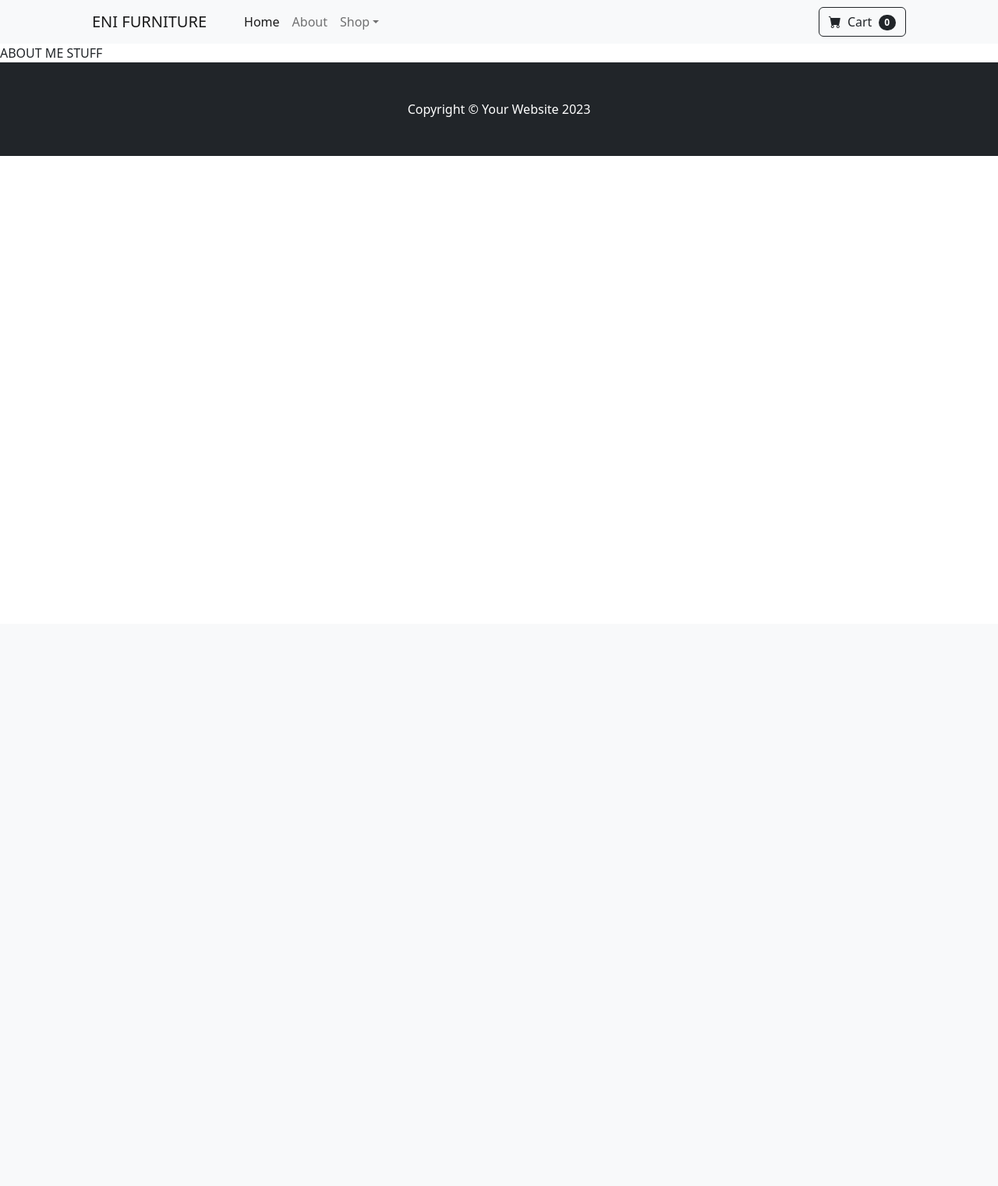
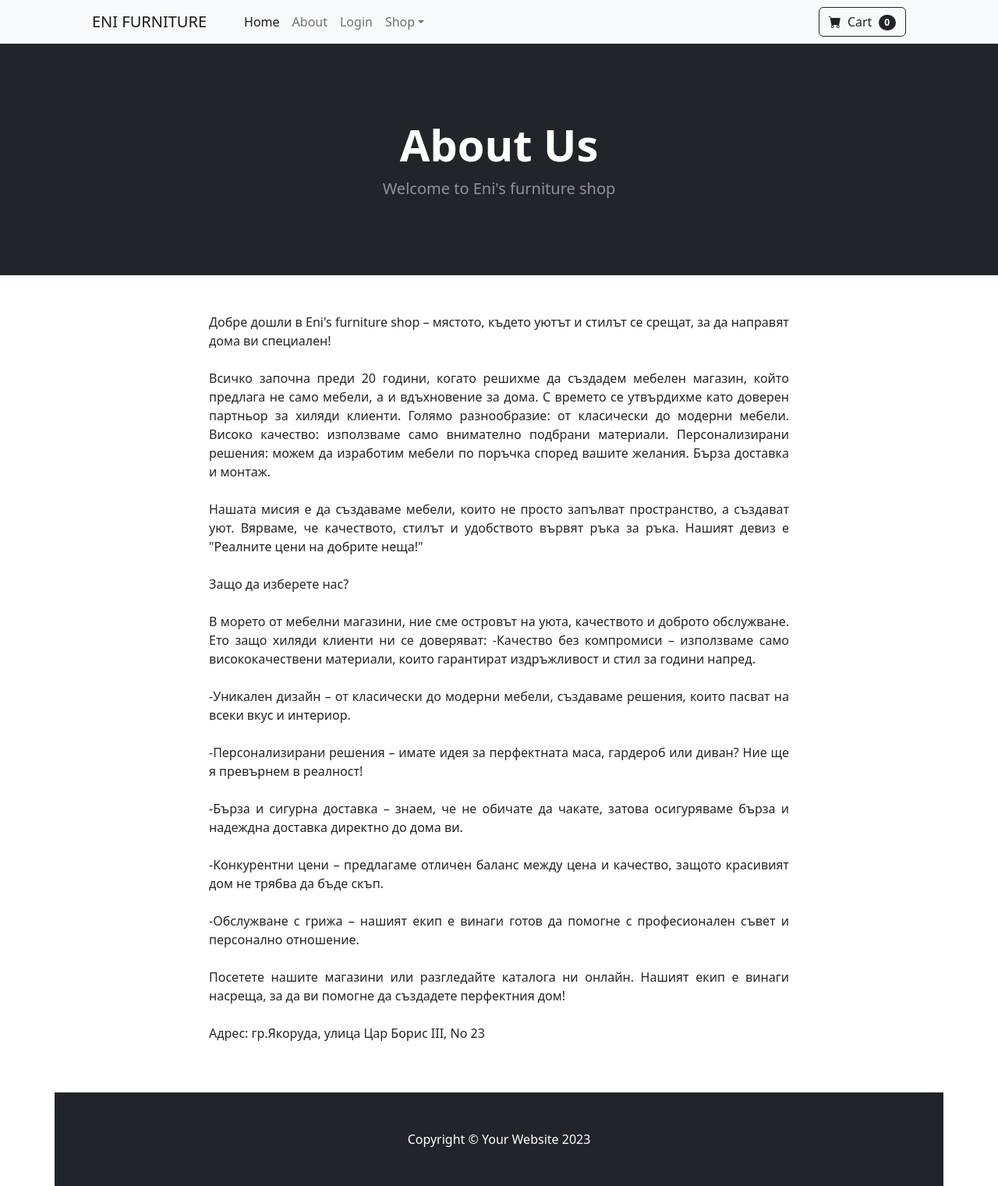
Before and after one commit to Enisel13/Python_project, a Django app: template ecom/ecom/store/templates/about.html in a window 1280 px wide. Shown: the whole page at 78% size. Before the commit the page ends 200 px from the top, so only its background shows below. Run offline with Django 5.2, Linux system fonts and the light colour scheme; the template is opened without the code that fills it, so the values that code supplies are empty; parts of the project's set-up code (start-up, migrations or seed data) failed here and were passed over; some libraries are stand-ins or nearby versions.

Commit message:
Login and Logout

```diff
--- a/ecom/ecom/store/templates/about.html
+++ b/ecom/ecom/store/templates/about.html
@@ -1,6 +1,55 @@
 {% extends 'base.html' %}
 {% block content %}
 
-ABOUT ME STUFF
+<!-- Header-->
+<header class="bg-dark py-5">
+    <div class="container px-4 px-lg-5 my-5">
+        <div class="text-center text-white">
+            <h1 class="display-4 fw-bolder">About Us</h1>
+            <p class="lead fw-normal text-white-50 mb-0">Welcome to Eni's furniture shop</p>
+        </div>
+    </div>
+</header>
 
+<div class="container">
+    <div class="row">
+        <center>
+            <div class="col-8">
+                <br/><br/>
+                <p align="justify">
+                Добре дошли в Eni's furniture shop – мястото, където уютът и стилът се срещат, за да направят дома ви специален!
+                <br/><br/>
+                Всичко започна преди 20 години, когато решихме да създадем мебелен магазин, който предлага не само мебели, а и вдъхновение за дома. С времето се утвърдихме като доверен партньор за хиляди клиенти.
+                Голямо разнообразие: от класически до модерни мебели.
+                Високо качество: използваме само внимателно подбрани материали.
+                Персонализирани решения: можем да изработим мебели по поръчка според вашите желания.
+                Бърза доставка и монтаж.
+                <br/><br/>
+                Нашата мисия е да създаваме мебели, които не просто запълват пространство, а създават уют. Вярваме, че качеството, стилът и удобството вървят ръка за ръка.
+                Нашият девиз е "Реалните цени на добрите неща!"
+                <br/><br/>
+                Защо да изберете нас?
+                <br/><br/>
+                В морето от мебелни магазини, ние сме островът на уюта, качеството и доброто обслужване. Ето защо хиляди клиенти ни се доверяват:
+                -Качество без компромиси – използваме само висококачествени материали, които гарантират издръжливост и стил за години напред.
+                <br/><br/>
+                -Уникален дизайн – от класически до модерни мебели, създаваме решения, които пасват на всеки вкус и интериор.
+                <br/><br/>
+                -Персонализирани решения – имате идея за перфектната маса, гардероб или диван? Ние ще я превърнем в реалност!
+                <br/><br/>
+                -Бърза и сигурна доставка – знаем, че не обичате да чакате, затова осигуряваме бърза и надеждна доставка директно до дома ви.
+                <br/><br/>
+                -Конкурентни цени – предлагаме отличен баланс между цена и качество, защото красивият дом не трябва да бъде скъп.
+                <br/><br/>
+                -Обслужване с грижа – нашият екип е винаги готов да помогне с професионален съвет и персонално отношение.
+                <br/><br/>
+                Посетете нашите магазини или разгледайте каталога ни онлайн. Нашият екип е винаги насреща, за да ви помогне да създадете перфектния дом!
+                <br/><br/>
+                Адрес: гр.Якоруда, улица Цар Борис III, No 23
+            </p>
+            <br/><br/>
+            <div>
+        </center>
+    <div>
+</div>
 {% endblock %}
--- a/ecom/ecom/store/templates/base.html
+++ b/ecom/ecom/store/templates/base.html
@@ -17,6 +17,15 @@
     </head>
     <body>
        {% include 'navbar.html' %}
+       {% if messages %}
+            {% for message in messages %}
+            <div class="alert alert-warning alert-dismissible fade show" role="alert">
+                {{ message }}
+                <button type="button" class="btn-close" data-bs-dismiss="alert" aria-label="Close"></button>
+              </div>
+            {% endfor %}
+
+       {% endif %}
 
         {% block content %}
         {% endblock %}
--- a/ecom/ecom/store/templates/navbar.html
+++ b/ecom/ecom/store/templates/navbar.html
@@ -1,12 +1,21 @@
 <!-- Navigation-->
 <nav class="navbar navbar-expand-lg navbar-light bg-light">
     <div class="container px-4 px-lg-5">
-        <a class="navbar-brand" href="#!">ENI FURNITURE</a>
+        <a class="navbar-brand" href="{% url 'home' %}">ENI FURNITURE</a>
         <button class="navbar-toggler" type="button" data-bs-toggle="collapse" data-bs-target="#navbarSupportedContent" aria-controls="navbarSupportedContent" aria-expanded="false" aria-label="Toggle navigation"><span class="navbar-toggler-icon"></span></button>
         <div class="collapse navbar-collapse" id="navbarSupportedContent">
             <ul class="navbar-nav me-auto mb-2 mb-lg-0 ms-lg-4">
-                <li class="nav-item"><a class="nav-link active" aria-current="page" href="#!">Home</a></li>
+                <li class="nav-item"><a class="nav-link active" aria-current="page" href="{% url 'home' %}">Home</a></li>
                 <li class="nav-item"><a class="nav-link" href="{% url 'about' %}">About</a></li>
+
+    {% if user.is_authenticated %}
+        <li class="nav-item"><a class="nav-link" href="{% url 'logout' %}">Logout</a></li>
+    {% else %}
+        <li class="nav-item"><a class="nav-link" href="{% url 'login' %}">Login</a></li>
+    {% endif %}
+
+
+
                 <li class="nav-item dropdown">
                     <a class="nav-link dropdown-toggle" id="navbarDropdown" href="#" role="button" data-bs-toggle="dropdown" aria-expanded="false">Shop</a>
                     <ul class="dropdown-menu" aria-labelledby="navbarDropdown">
--- a/ecom/ecom/store/urls.py
+++ b/ecom/ecom/store/urls.py
@@ -5,4 +5,7 @@ from . import views
 urlpatterns = [
     path('', views.home, name='home'), #homepage
     path('about/', views.about, name='about'),
+    path('login/', views.login_user, name='login'),
+    path('logout', views.logout_user, name='logout'),
+    path('register', views.register_user, name='register'),
 ]
```
Also changed, not shown: ecom/ecom/store/templates/login.html (added, +47 -0 lines), ecom/ecom/store/views.py (+29 -1 lines), python-venv-instructions.txt (+9 -0 lines), ecom/ecom/store/templates/register.html (added).
